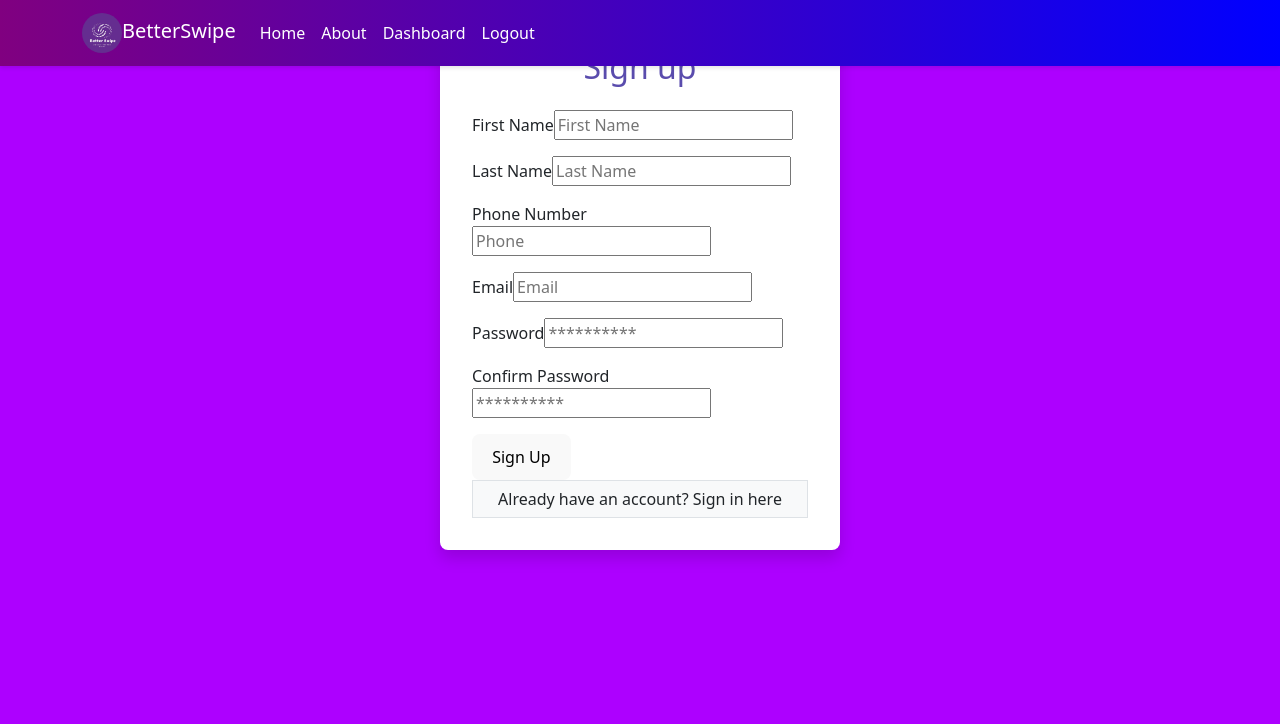
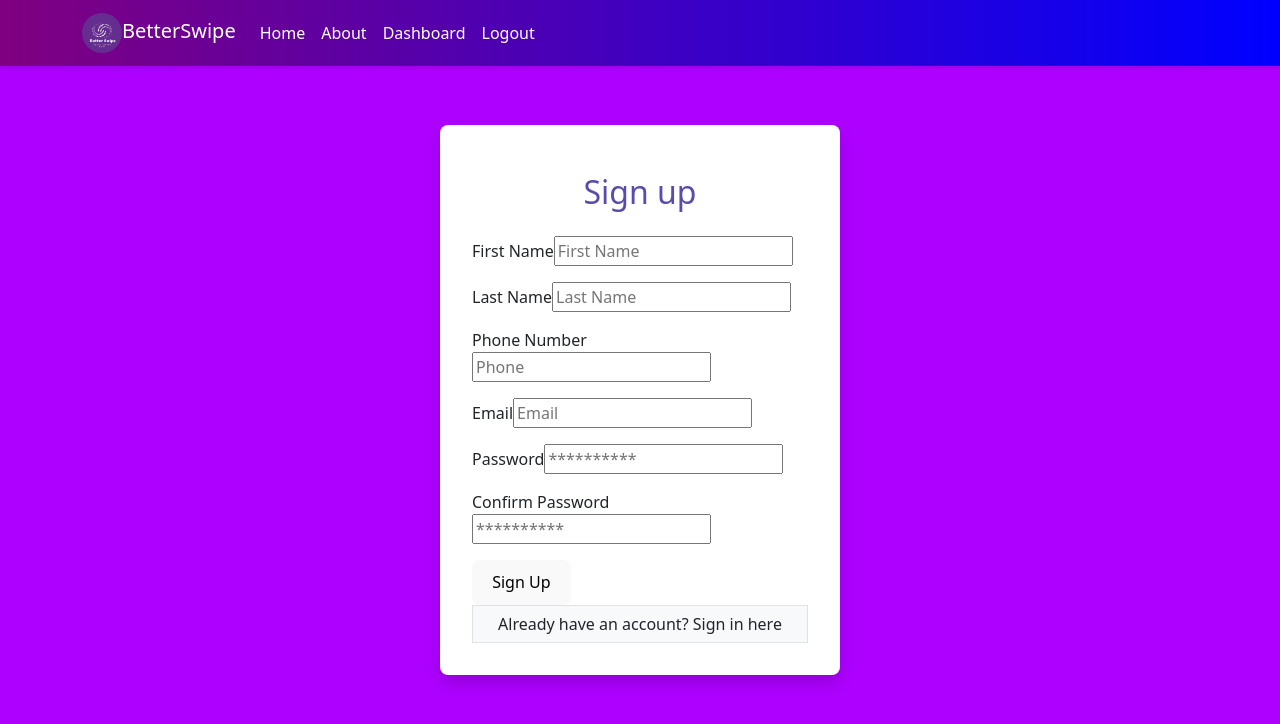
Before and after one commit to jbudcardi/BetterSwipe, a React (Vite) app in the folder frontend/: page /sign-up in a window 1280 px wide. Shown: the top 724 px of the page. Built offline with nearby package versions, Linux system fonts and the light colour scheme.

Commit message:
Updated SignUpPage.jsx and SignUpPage.css

```diff
--- a/frontend/src/pages/SignUpPage.css
+++ b/frontend/src/pages/SignUpPage.css
@@ -25,3 +25,9 @@ body {
     align-items: center;
     height: 100vh;
 }
+
+.signup-container{
+    height: 100vh;
+    align-items: center;
+    justify-content: center;
+}
--- a/frontend/src/pages/SignUpPage.jsx
+++ b/frontend/src/pages/SignUpPage.jsx
@@ -1,6 +1,7 @@
 import React, { useState } from 'react';
 import { Container, Row, Col, Form, Card } from 'react-bootstrap';
 import { Link} from 'react-router-dom';
+import './SignUpPage.css';
 
 
 function SignUpPage(){
@@ -111,8 +112,6 @@ function SignUpPage(){
                 </Card>
             </Col>
         </Container>
-
     );
 }
-
 export default SignUpPage;
```
